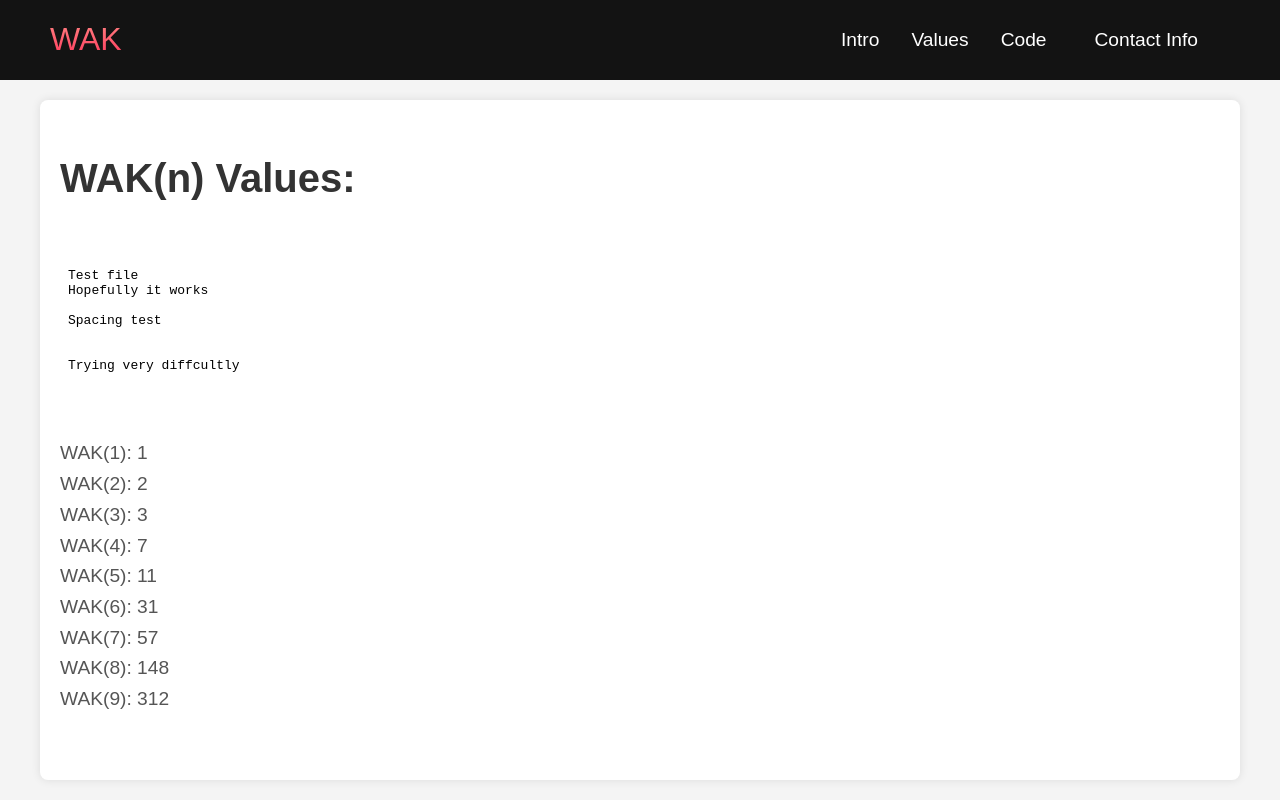
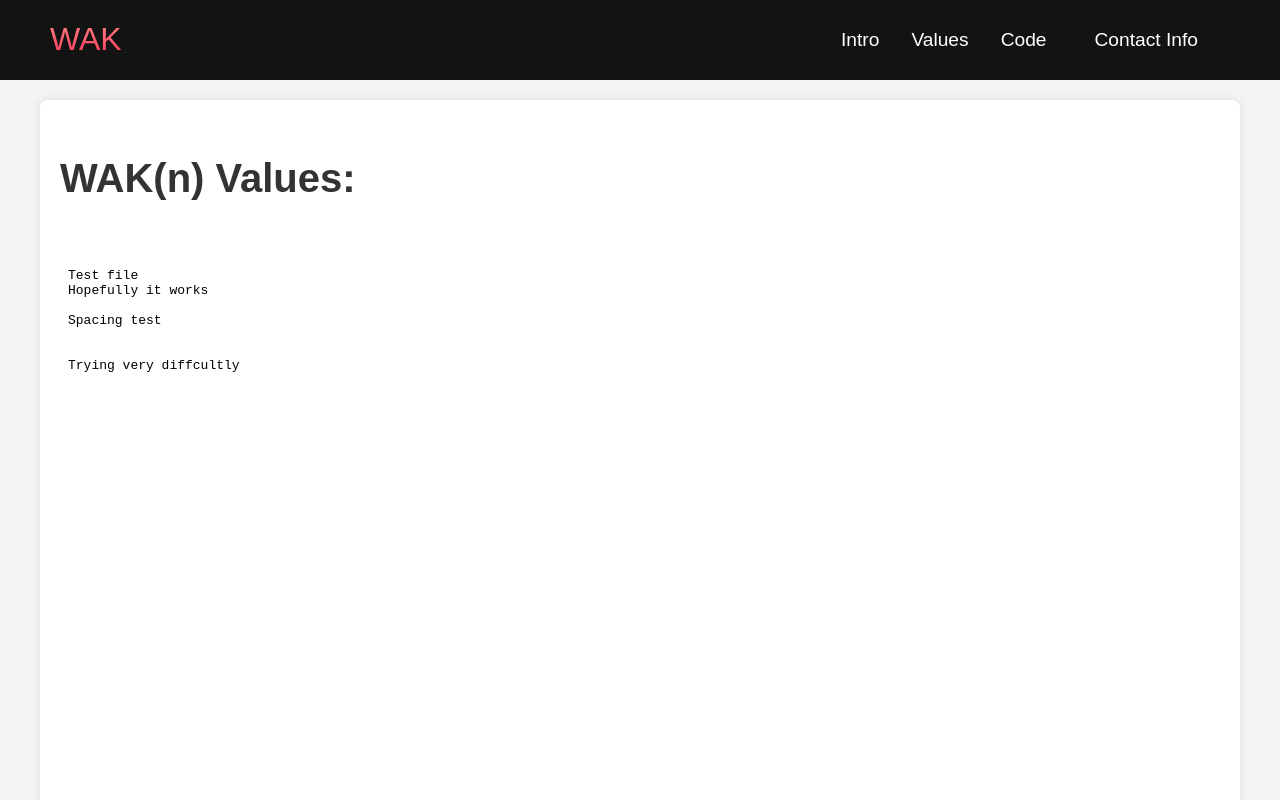
Before and after one commit to WRmooney/WAK, a plain HTML site: page values.html in a window 1280 px wide. Shown: the top 800 px of the page. Drawn offline with Linux system fonts and the light colour scheme.

Commit message:
text box size

```diff
--- a/values.html
+++ b/values.html
@@ -34,7 +34,7 @@
 
         <div class="content" style="white-space: pre-line;">
             <h1>WAK(n) Values:</h1>
-            <embed src="data/content.txt">
+            <embed src="data/content.txt" style = "width:500px;height:1000px">
 
             <p>WAK(1): 1
                 WAK(2): 2
```
